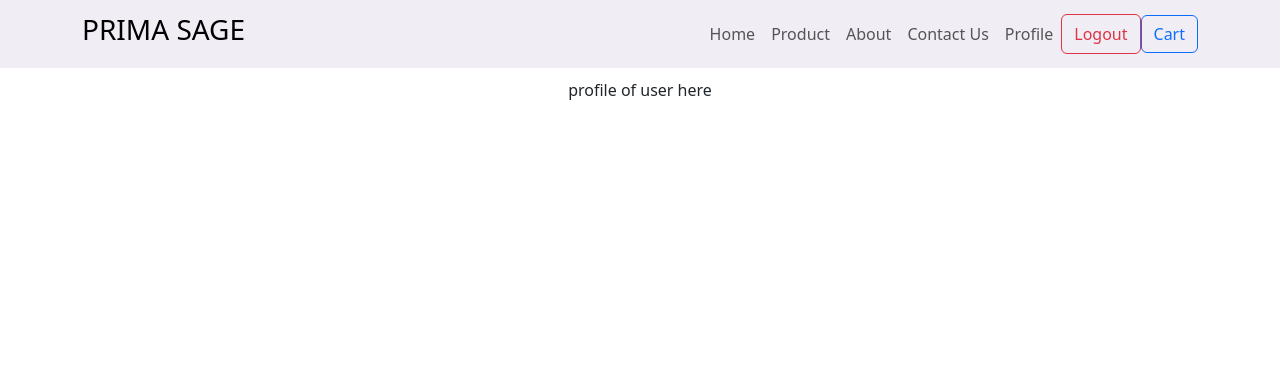
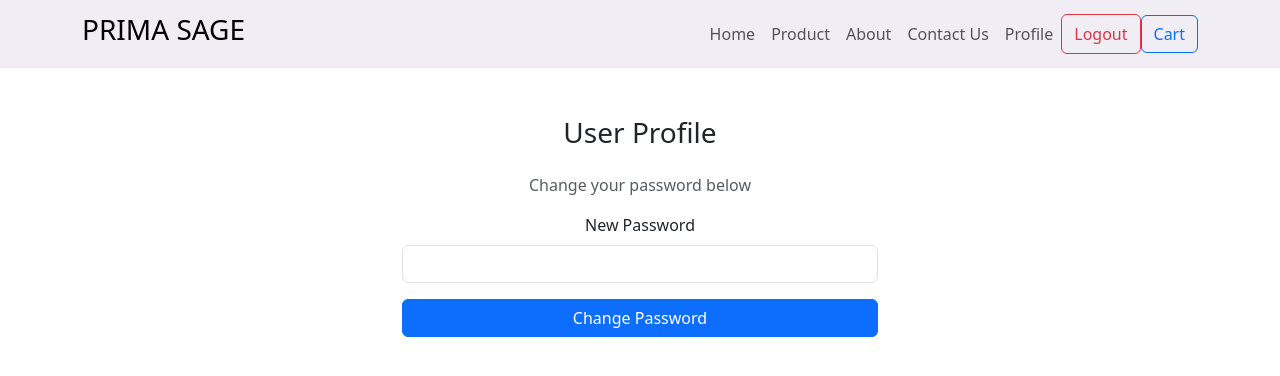
Before and after one commit to sabareesanrajkumar/prima-saga-ecommerce, a React (Create React App) app in the folder client/: page /profile in a window 1280 px wide. Shown: the top 376 px of the page. Built offline with nearby package versions, Linux system fonts and the light colour scheme; sample sign-in values are in the browser's storage.

Commit message:
password change in firebase

```diff
--- a/client/src/Components/Profile/Profile.jsx
+++ b/client/src/Components/Profile/Profile.jsx
@@ -1,10 +1,53 @@
-import React from 'react';
+import React, { useRef, useState, useContext } from 'react';
+import axios from 'axios';
+import { Form, Button, Alert, Container } from 'react-bootstrap';
+import { AuthContext } from '../Auth/AuthContext';
 
 const Profile = () => {
+  const passwordRef = useRef();
+  const [message, setMessage] = useState('');
+  const [error, setError] = useState('');
+  const authContext = useContext(AuthContext);
+
+  const submitHandler = async (e) => {
+    e.preventDefault();
+    const newPassword = passwordRef.current.value;
+
+    try {
+      const response = await axios.post(
+        `https://identitytoolkit.googleapis.com/v1/accounts:update?key=AIzaSyACwXu2-AU9rUeQT3n6rWGuqjalM2zWBWI`,
+        {
+          idToken: authContext.token,
+          password: newPassword,
+          returnSecureToken: true,
+        }
+      );
+      setMessage('Password updated successfully!');
+      setError('');
+    } catch (err) {
+      setError('Failed to change password. Please try again.');
+      setMessage('');
+    }
+  };
+
   return (
-    <div>
-      <p>profile of user here</p>
-    </div>
+    <Container className="my-5" style={{ maxWidth: '500px' }}>
+      <h3 className="text-center mb-4">User Profile</h3>
+      <p className="text-muted text-center">Change your password below</p>
+
+      {message && <Alert variant="success">{message}</Alert>}
+      {error && <Alert variant="danger">{error}</Alert>}
+
+      <Form onSubmit={submitHandler}>
+        <Form.Group className="mb-3">
+          <Form.Label>New Password</Form.Label>
+          <Form.Control type="password" required ref={passwordRef} />
+        </Form.Group>
+        <Button variant="primary" type="submit" className="w-100">
+          Change Password
+        </Button>
+      </Form>
+    </Container>
   );
 };
 
```
